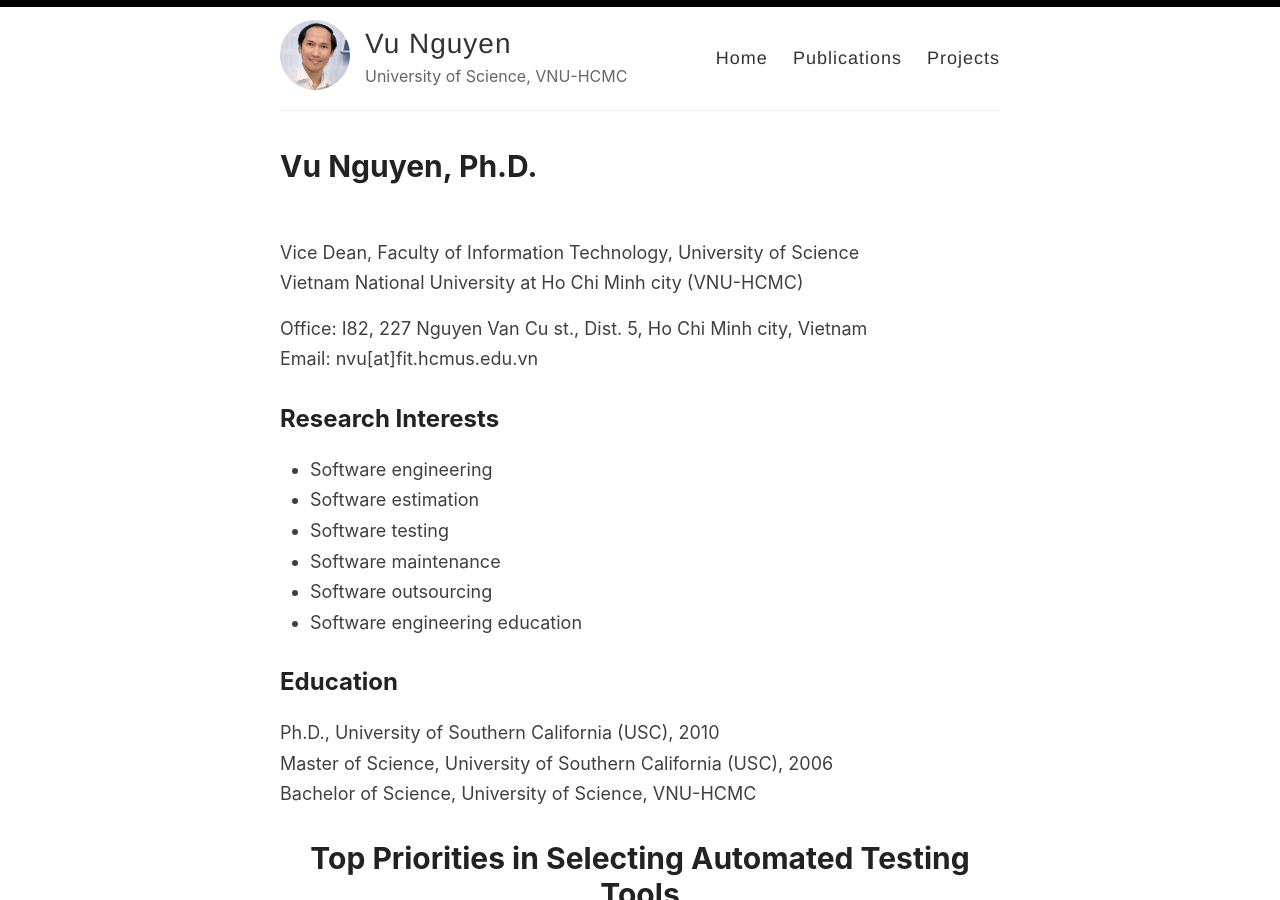
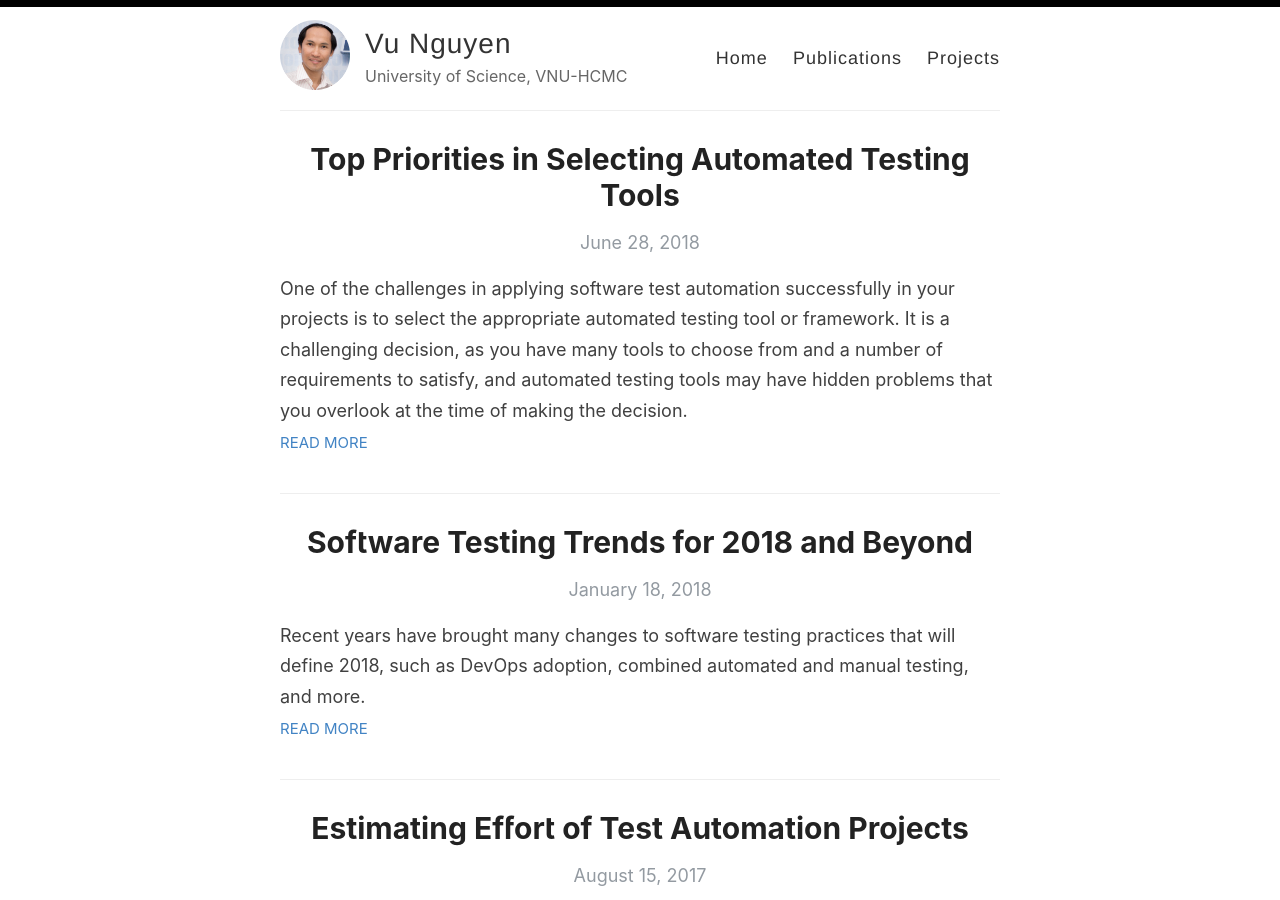
Before and after one commit to vuqngit/vuqngit.github.io, a Jekyll site: the page built from blog/index.html, in a window 1280 px wide and 900 px high. Built offline with Jekyll 4.4.1, drawn with Linux system fonts in a browser that asks for light colours; the list of posts is cut into pages by our own code.

Commit message:
Update index.html

```diff
--- a/blog/index.html
+++ b/blog/index.html
@@ -1,29 +1,7 @@
 ---
 layout: default
+title: Blog Posts and Articles
 ---
-
-<h1 style="text-align:left;">Vu Nguyen, Ph.D. </h1><br>
-Vice Dean, Faculty of Information Technology, University of Science <br>
-Vietnam National University at Ho Chi Minh city (VNU-HCMC)<p>
-
-Office: I82, 227 Nguyen Van Cu st., Dist. 5, Ho Chi Minh city, Vietnam<br>
-Email: nvu[at]fit.hcmus.edu.vn <p>
-
-<h2 style="text-align:left;">Research Interests</h2>
-
-<ul style="list-style-type:disc;">
-  <li>Software engineering</li>
-  <li>Software estimation</li>
-  <li>Software testing</li>
-  <li>Software maintenance</li>
-  <li>Software outsourcing</li>
-  <li>Software engineering education</li>
-</ul>
-
-<h2 style="text-align:left;">Education</h2>
-Ph.D., University of Southern California (USC), 2010<br>
-Master of Science, University of Southern California (USC), 2006<br>
-Bachelor of Science, University of Science, VNU-HCMC<br>
 
 <div class="posts">
   {% for post in paginator.posts %}
@@ -42,4 +20,31 @@ Bachelor of Science, University of Science, VNU-HCMC<br>
       <a href="{{ site.baseurl }}{{ post.url }}" class="read-more">Read More</a>
     </article>
   {% endfor %}
+
+  <!-- pagination -->
+  {% if paginator.total_pages > 1 %}
+  <div class="pagination">
+    {% if paginator.previous_page %}
+      <a href="{{ paginator.previous_page_path | prepend: site.baseurl | replace: '//', '/' }}">&laquo; Prev</a>
+    {% else %}
+      <span>&laquo; Prev</span>
+    {% endif %}
+
+    {% for page in (1..paginator.total_pages) %}
+      {% if page == paginator.page %}
+        <span class="webjeda">{{ page }}</span>
+      {% elsif page == 1 %}
+        <a href="{{ '/' | prepend: site.baseurl | replace: '//', '/' }}">{{ page }}</a>
+      {% else %}
+        <a href="{{ site.paginate_path | prepend: site.baseurl | replace: '//', '/' | replace: ':num', page }}">{{ page }}</a>
+      {% endif %}
+    {% endfor %}
+
+    {% if paginator.next_page %}
+      <a href="{{ paginator.next_page_path | prepend: site.baseurl | replace: '//', '/' }}">Next &raquo;</a>
+    {% else %}
+      <span>Next &raquo;</span>
+    {% endif %}
+  </div>
+  {% endif %}
 </div>
```
